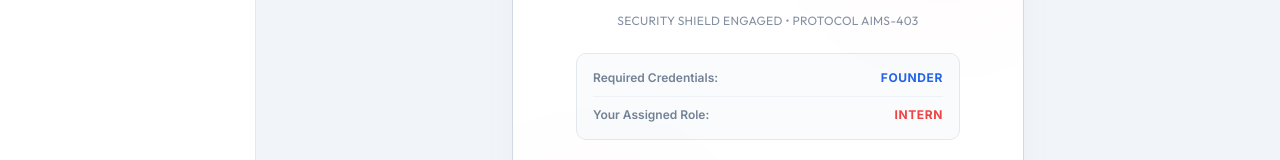
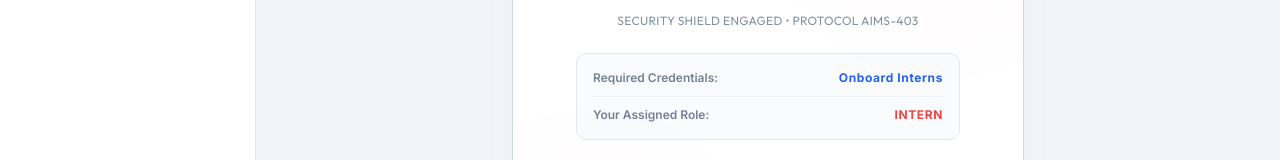
Before and after one commit to CodeSage4D/AIMS, a Next.js app: page /interns/add in a window 1280 px wide. Shown: the part 284-444 px from the top of the page. Built offline with nearby package versions, Linux system fonts and the light colour scheme; no server answers; the database is empty; sample sign-in values are in the browser's storage.

Commit message:
security: protect intern onboarding flow with permission matrix checks

```diff
--- a/src/app/(dashboard)/interns/add/page.tsx
+++ b/src/app/(dashboard)/interns/add/page.tsx
@@ -4,6 +4,7 @@ import { auth } from "@/lib/auth";
 import { redirect } from "next/navigation";
 import AddInternForm from "@/components/layout/AddInternForm";
 import AccessDeniedShield from "@/components/layout/AccessDeniedShield";
+import { hasPermission } from "@/lib/permissions";
 
 export default async function AddInternPage() {
   const session = await auth();
@@ -13,10 +14,11 @@ export default async function AddInternPage() {
   }
 
   const userRole = (session.user as any).role || "INTERN";
+  const userId = (session.user as any).id;
 
-  // Strict Security Check: FOUNDER ONLY!
-  if (userRole !== "FOUNDER") {
-    return <AccessDeniedShield requiredRole="FOUNDER" currentRole={userRole} />;
+  const hasAccess = await hasPermission(userId, userRole, "onboardingAccess");
+  if (!hasAccess) {
+    return <AccessDeniedShield requiredRole="Onboard Interns" currentRole={userRole} />;
   }
 
   let mentors: any[] = [];
```
